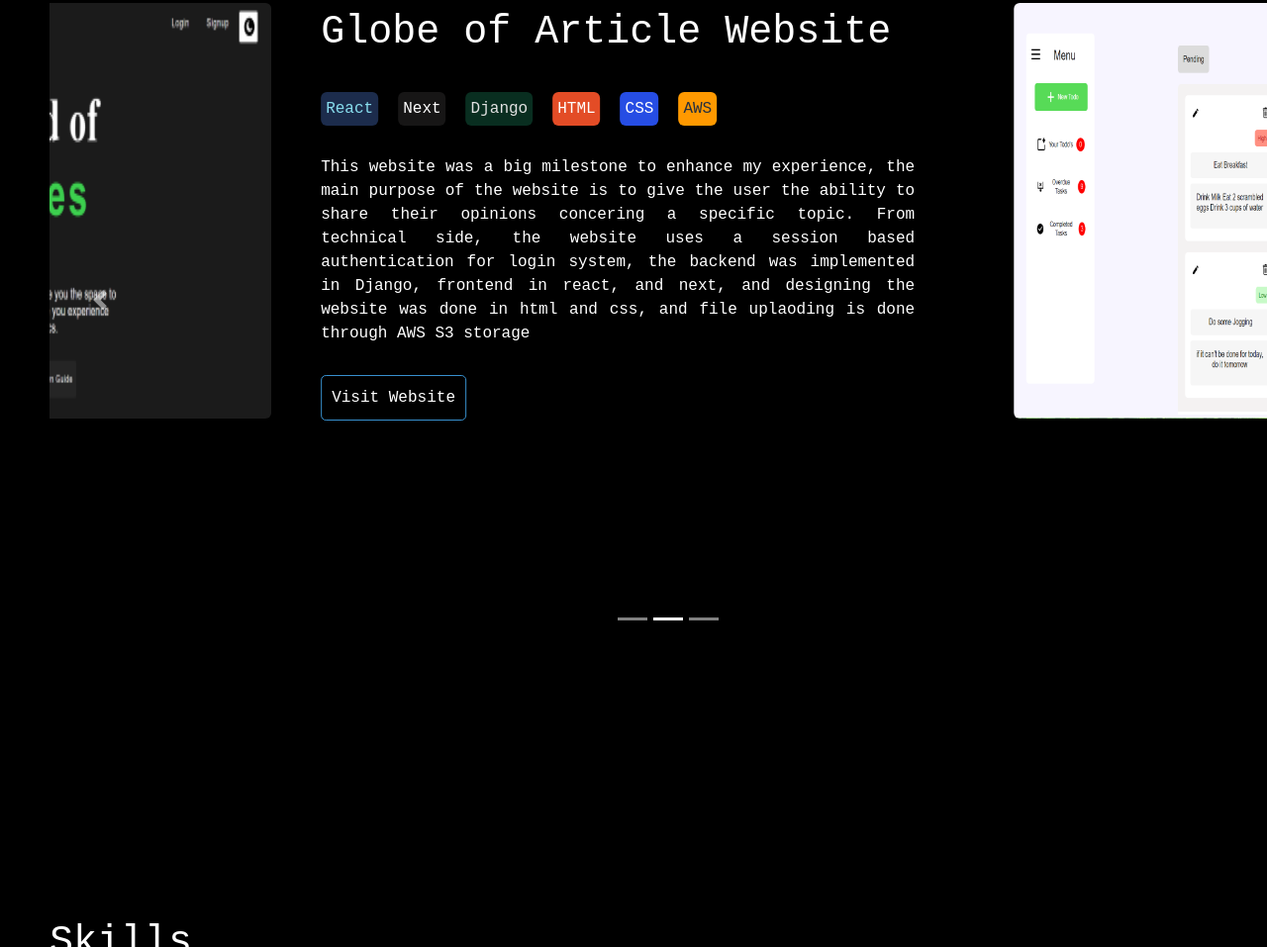
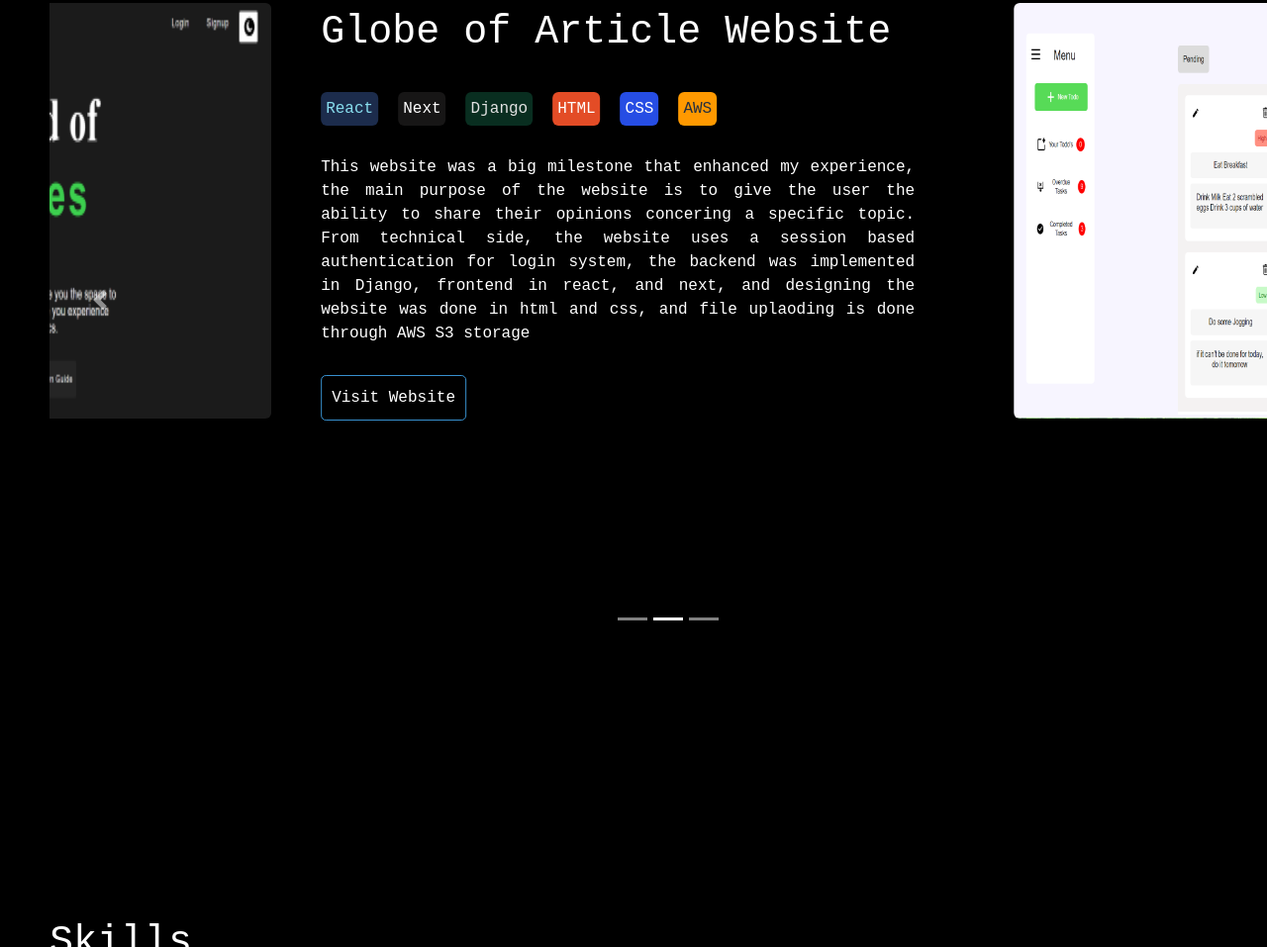
Before and after one commit to GhaziDev/ghazidev.github.io, a plain HTML site: page index.html in a window 1280 px wide. Shown: the part 4366-5323 px from the top of the page at 99% size. Drawn offline with nearby package versions, Linux system fonts and the light colour scheme.

Commit message:
fixed a typo

```diff
--- a/index.html
+++ b/index.html
@@ -139,7 +139,7 @@
                 <div class="aws">AWS</div>
               </div>
               <div class="pdesc">
-                This website was a big milestone to enhance my experience, the
+                This website was a big milestone that enhanced my experience, the
                 main purpose of the website is to give the user the ability to
                 share their opinions concering a specific topic. From technical
                 side, the website uses a session based authentication for login
```
